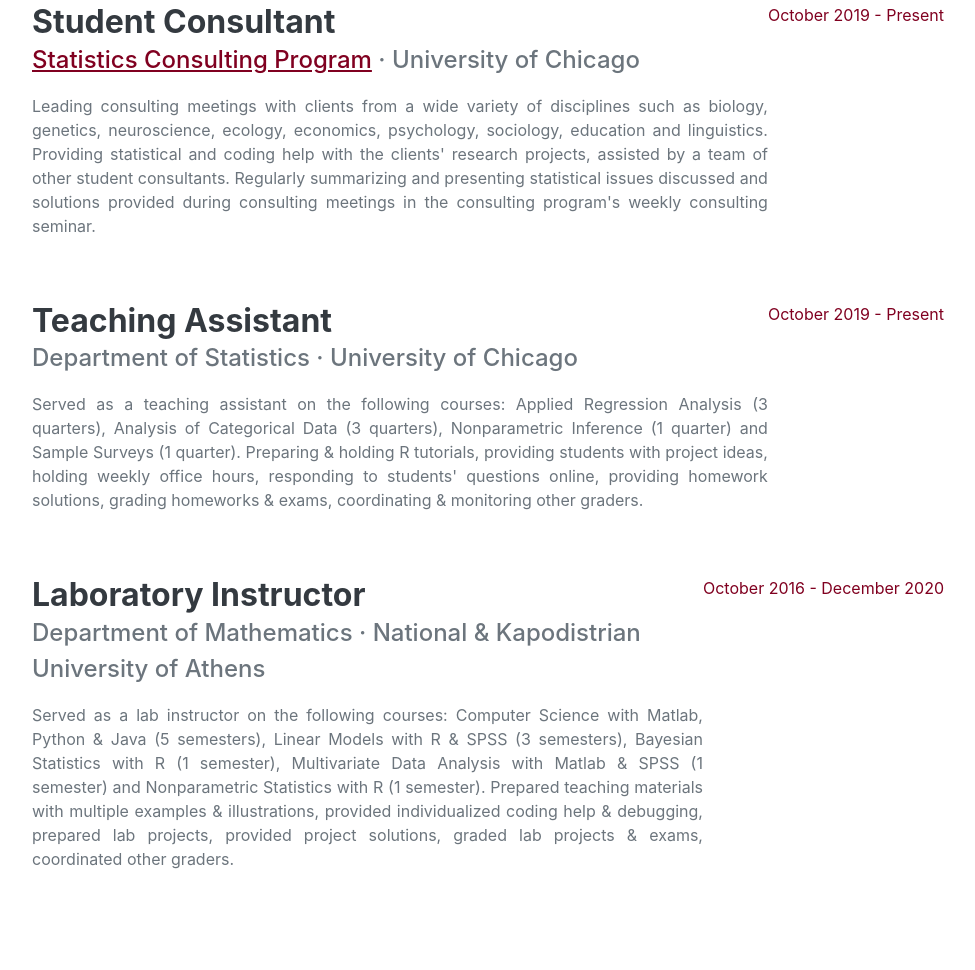
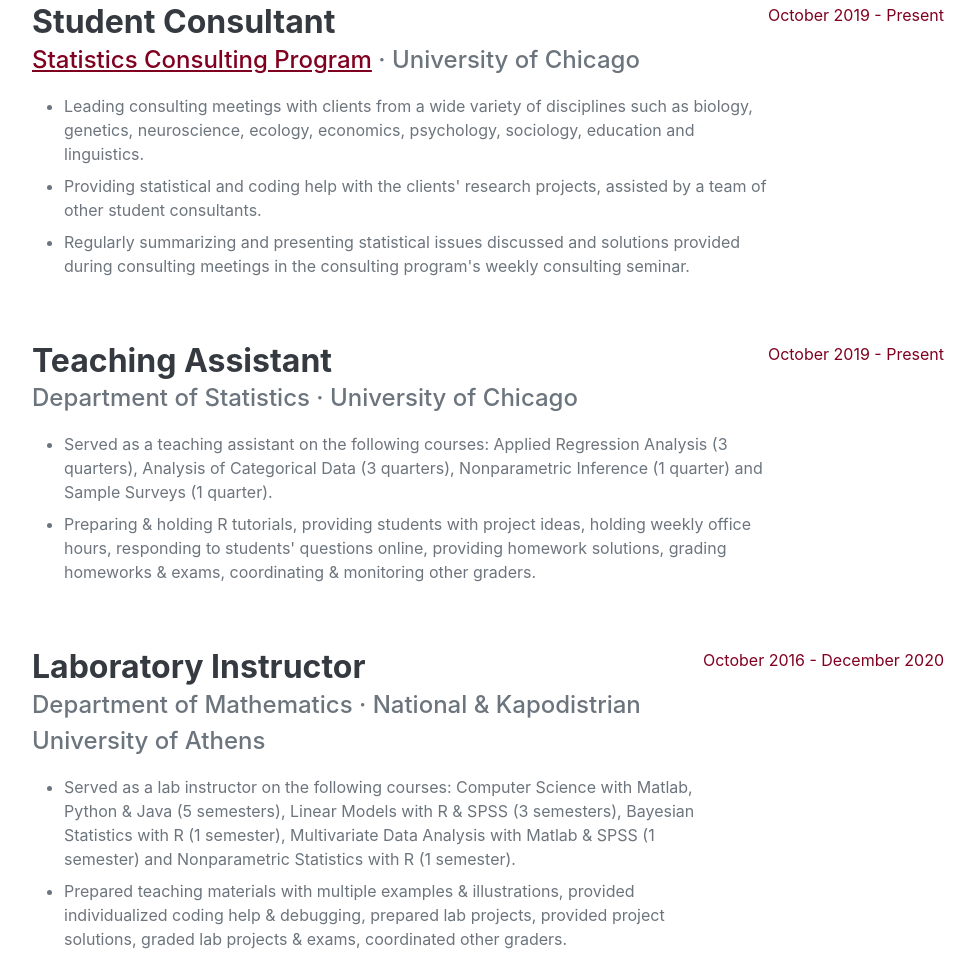
Before and after one commit to kbill1/kbill1.github.io, a plain HTML site: page index.html in a window 1280 px wide. Shown: the part 2162-3132 px from the top of the page, without its empty margins (288-1263 px from the left). Drawn offline with nearby package versions, Linux system fonts and the light colour scheme; some icons are missing; a web font is replaced by a local one.

Commit message:
Update index.html

```diff
--- a/index.html
+++ b/index.html
@@ -153,11 +153,11 @@
                         <div class="flex-grow-1">
                             <h3 class="mb-0">Student Consultant</h3>
                             <div class="subheading mb-3"><a href="https://stat.uchicago.edu/about/consulting">Statistics Consulting Program</a> · University of Chicago</div>
-                            <p align="justify">
-				Leading consulting meetings with clients from a wide variety of disciplines such as biology, genetics, neuroscience, ecology, economics, psychology, sociology, education and linguistics.
-				Providing statistical and coding help with the clients' research projects, assisted by a team of other student consultants.
-				Regularly summarizing and presenting statistical issues discussed and solutions provided during consulting meetings in the consulting program's weekly consulting seminar.
-			    </p>
+                            <ul>
+				<li class="menu-item">Leading consulting meetings with clients from a wide variety of disciplines such as biology, genetics, neuroscience, ecology, economics, psychology, sociology, education and linguistics.</li>
+				<li class="menu-item">Providing statistical and coding help with the clients' research projects, assisted by a team of other student consultants.</li>
+				<li class="menu-item">Regularly summarizing and presenting statistical issues discussed and solutions provided during consulting meetings in the consulting program's weekly consulting seminar.</li>
+			    </ul>
                         </div>
                         <div class="flex-shrink-0"><span class="text-primary">October 2019 - Present</span></div>
                     </div>
@@ -165,10 +165,10 @@
                         <div class="flex-grow-1">
                             <h3 class="mb-0">Teaching Assistant</h3>
                             <div class="subheading mb-3">Department of Statistics · University of Chicago</div>
-                            <p align="justify">
-				Served as a teaching assistant on the following courses: Applied Regression Analysis (3 quarters), Analysis of Categorical Data (3 quarters), Nonparametric Inference (1 quarter) and Sample Surveys (1 quarter).
-				Preparing & holding R tutorials, providing students with project ideas, holding weekly office hours, responding to students' questions online, providing homework solutions, grading homeworks & exams, coordinating & monitoring other graders.
-			    </p>
+                            <ul>
+				<li class="menu-item">Served as a teaching assistant on the following courses: Applied Regression Analysis (3 quarters), Analysis of Categorical Data (3 quarters), Nonparametric Inference (1 quarter) and Sample Surveys (1 quarter).</li>
+				<li class="menu-item">Preparing & holding R tutorials, providing students with project ideas, holding weekly office hours, responding to students' questions online, providing homework solutions, grading homeworks & exams, coordinating & monitoring other graders.</li>
+			    </ul>
                         </div>
                         <div class="flex-shrink-0"><span class="text-primary">October 2019 - Present</span></div>
                     </div>
@@ -176,10 +176,10 @@
                         <div class="flex-grow-1">
                             <h3 class="mb-0">Laboratory Instructor</h3>
                             <div class="subheading mb-3">Department of Mathematics · National & Kapodistrian University of Athens</div>
-                            <p align="justify">
-				Served as a lab instructor on the following courses: Computer Science with Matlab, Python & Java (5 semesters), Linear Models with R & SPSS (3 semesters), Bayesian Statistics with R (1 semester), Multivariate Data Analysis with Matlab & SPSS (1 semester) and Nonparametric Statistics with R (1 semester).
-				Prepared teaching materials with multiple examples & illustrations, provided individualized coding help & debugging, prepared lab projects, provided project solutions, graded lab projects & exams, coordinated other graders.
-			    </p>
+                            <ul>
+				<li class="menu-item">Served as a lab instructor on the following courses: Computer Science with Matlab, Python & Java (5 semesters), Linear Models with R & SPSS (3 semesters), Bayesian Statistics with R (1 semester), Multivariate Data Analysis with Matlab & SPSS (1 semester) and Nonparametric Statistics with R (1 semester).</li>
+				<li class="menu-item">Prepared teaching materials with multiple examples & illustrations, provided individualized coding help & debugging, prepared lab projects, provided project solutions, graded lab projects & exams, coordinated other graders.</li>
+			    </ul>
                         </div>
                         <div class="flex-shrink-0"><span class="text-primary">October 2016 - December 2020</span></div>
                     </div>
@@ -189,7 +189,13 @@
             <!-- Projects-->
             <section class="resume-section" id="projects">
                 <div class="resume-section-content">
-                    <h2 class="mb-3">Projects</h2>
+                    <h2 class="mb-3">Research Projects</h2>
+		    <div class="d-flex flex-column flex-md-row justify-content-between mb-3">
+			<div class="flex-grow-1">
+                            Joint Association Analysis of Abundances of Two X. Arboricola Strains Co-Infecting an A. Thaliana Line
+                        </div>
+                        <div class="flex-shrink-0"><span class="text-primary">September 2023 - Present</span></div>
+                    </div>
 		    <div class="d-flex flex-column flex-md-row justify-content-between mb-3">
                         <div class="flex-grow-1">
                             Joint Association Analysis of Hepatitis C Pretreatment Viral Load Using Both Human and Viral Genomes
@@ -227,7 +233,7 @@
                         </li>
                         <li class="menu-item">
                             <span class="fa-li"><i class="fas fa-trophy text-warning"></i></span>
-                            2016-2017 Graduate Excellence Scholarship · MS, Statistics & Operations Research · National & Kapodistrian University of Athens
+                            2016-2017 Graduate Excellence Scholarship · MSc in Statistics & Operations Research · National & Kapodistrian University of Athens
                         </li>
                     </ul>
                 </div>
```
Also changed, not shown: 3 other files.
